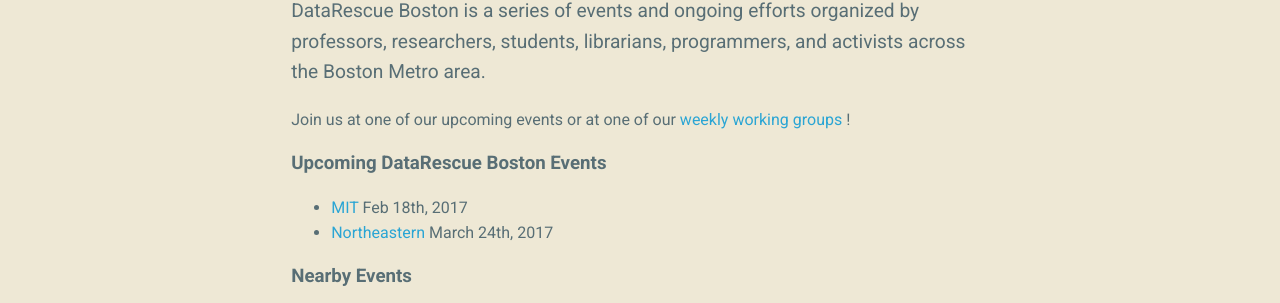
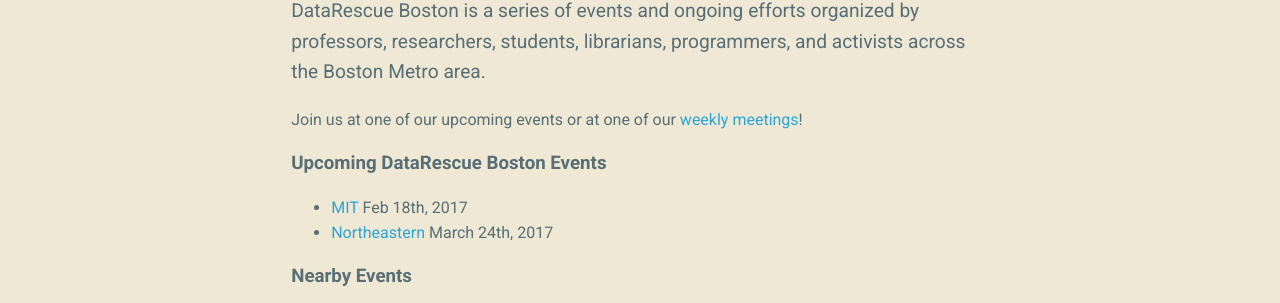
Before and after one commit to data-rescue-boston/data-rescue-boston.github.io, a Jekyll site: the page built from index.md, in a window 1280 px wide and 900 px high, scrolled down 1261 px. Shown: the part 150-453 px from the top of the window. Built offline with Jekyll 4.4.1, drawn with Linux system fonts in a browser that asks for light colours.

Commit message:
Update main-02-boston.html

```diff
--- a/_sections/main-02-boston.html
+++ b/_sections/main-02-boston.html
@@ -8,7 +8,7 @@
 <p class="lead">
   DataRescue Boston is a series of events and ongoing efforts organized by professors, researchers, students, librarians, programmers, and activists across the Boston Metro area. </p>
 <p>
-  Join us at one of our upcoming events or at one of our <a href= "{{ "/meetings/" | relative_url }}"> weekly working groups </a>!
+  Join us at one of our upcoming events or at one of our <a href= "{{ "/meetings/" | relative_url }}"> weekly meetings</a>!
 </p>
 
 <h3>Upcoming DataRescue Boston Events</h3>
```
